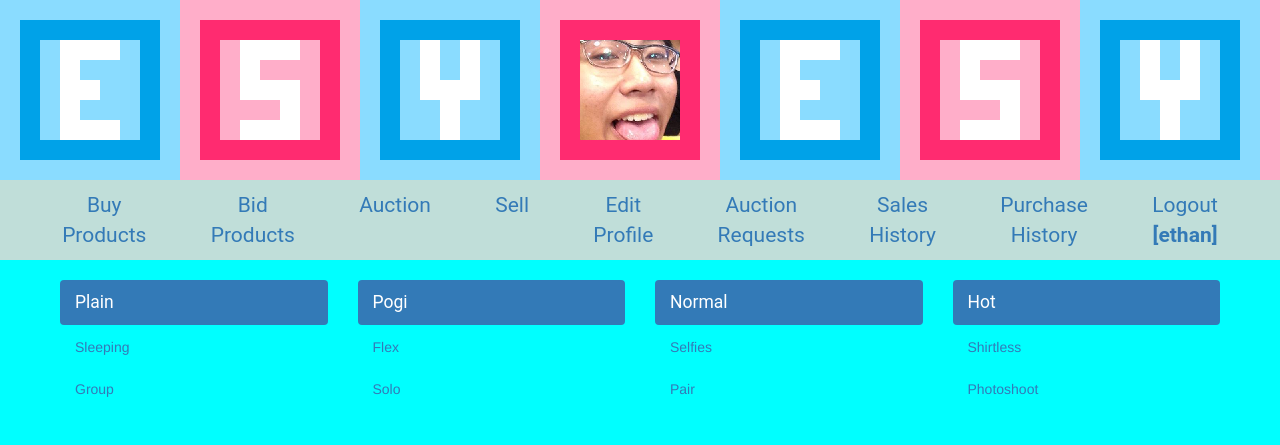
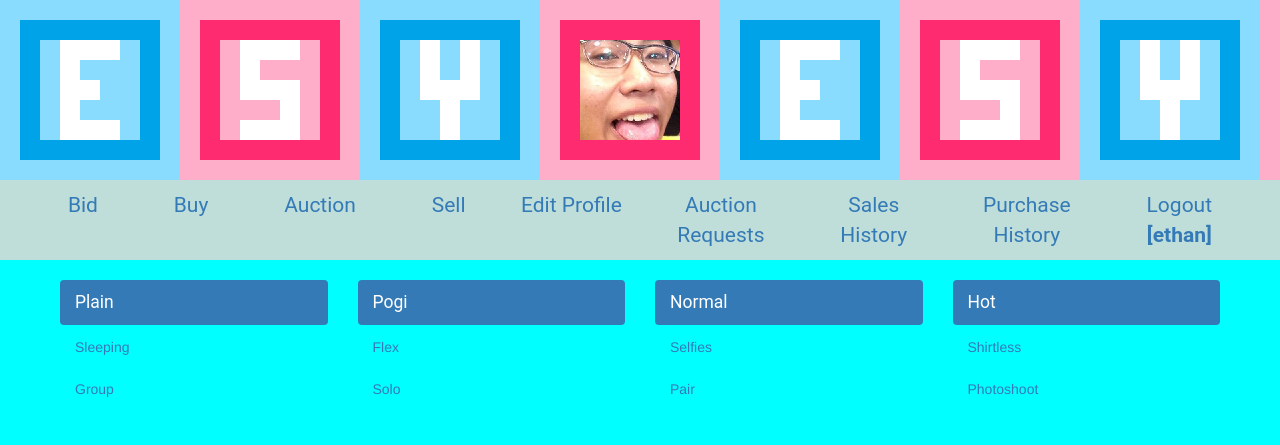
Before and after one commit to 30pewpew/olx-mp, a PHP site: page /olx/cell.php in a window 1280 px wide. Shown: the top 445 px of the page. Run offline with PHP 8.4, Linux system fonts and the light colour scheme; a user stored in the database is signed in; data comes from the database, SQL or seed files in the repository.

Commit message:
Rewording + Redirecting
- Corrected wording and linkages

```diff
--- a/index.php
+++ b/index.php
@@ -191,11 +191,13 @@
             <!-- BROWSE ITEMS -->
             <div class="well col-lg-3 col-md-3 col-sm-3 col-xs-3 col-lg-offset-3 col-md-offset-3 col-xs-offset-3 col-sm-offset-3" style="margin-top: 1.75%; margin-left: 39%; padding: 35px">
                 <h3 style="underline">BROWSE ITEMS <span class="glyphicon glyphicon-usd"></span></h3>
-                <form action="Browse.php">
+                <form action="browse.php">
                   <button input type="submit" class="btn btn-primary">Browse Shop</button>
                 </form>
 
+                <!--
                 <button input type="submit" class="btn btn-primary" onclick="location.href='/olx/browse.php'">Browse Shop</button>
+                -->
             </div>
 
             <!-- LOGIN -->
--- a/navigation.php
+++ b/navigation.php
@@ -51,8 +51,8 @@ function shownavigation(){
         <div class="container-fluid" style="background-color: #c0ded9">
           <div class="col-lg-12">
             <ul class="nav nav-pills nav-justified">
-                <li><a href="cell.php" style="font-family: Roboto; font-size: 150%">Buy Products</a></li>
-                <li><a href="cell.php" style="font-family: Roboto; font-size: 150%">Bid Products</a></li>
+                <li><a href="cell.php" style="font-family: Roboto; font-size: 150%">Bid</a></li>
+                <li><a href="buy.php" style="font-family: Roboto; font-size: 150%">Buy</a></li>
                 <li><a href="auction.php" style="font-family: Roboto; font-size: 150%">Auction</a></li>
                 <li><a href="sell.php" style="font-family: Roboto; font-size: 150%">Sell</a></li>
                 <li><a href="myProfile.php" style="font-family: Roboto; font-size: 150%">Edit Profile</a></li>
```
